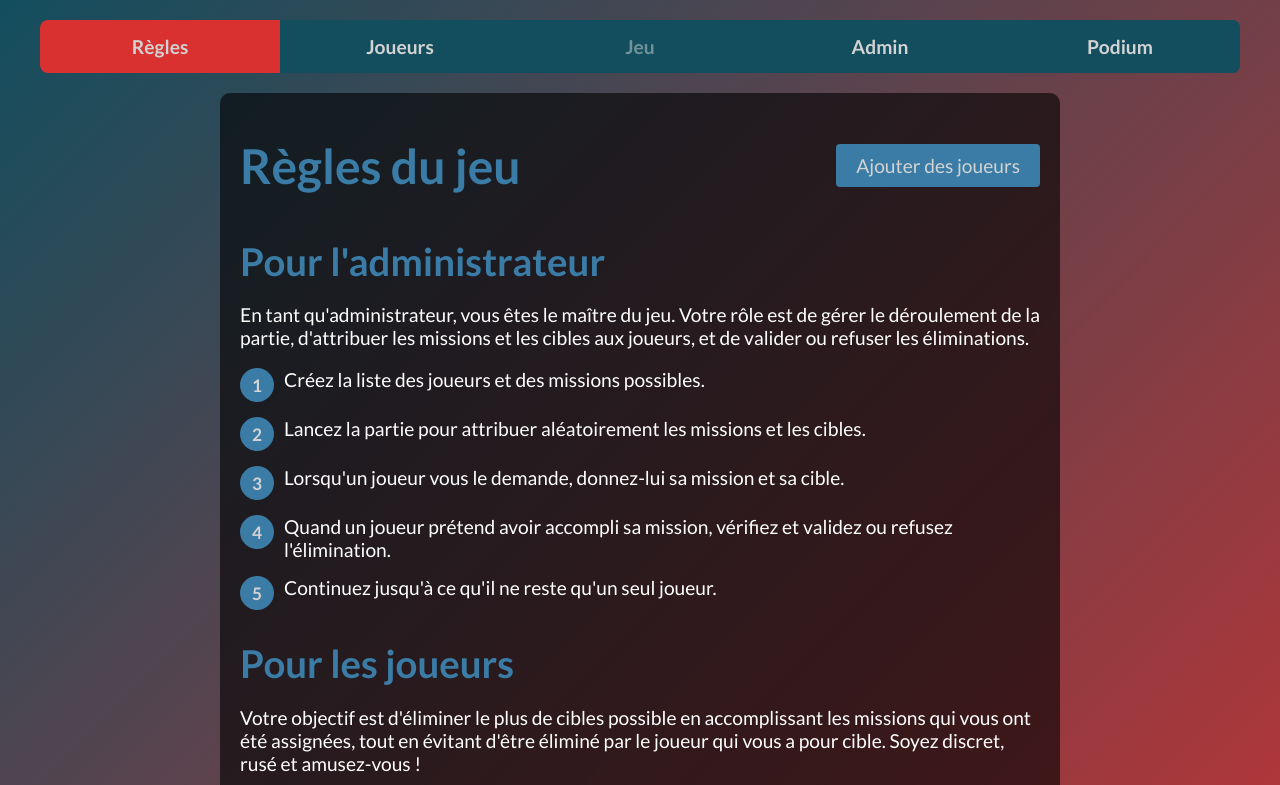
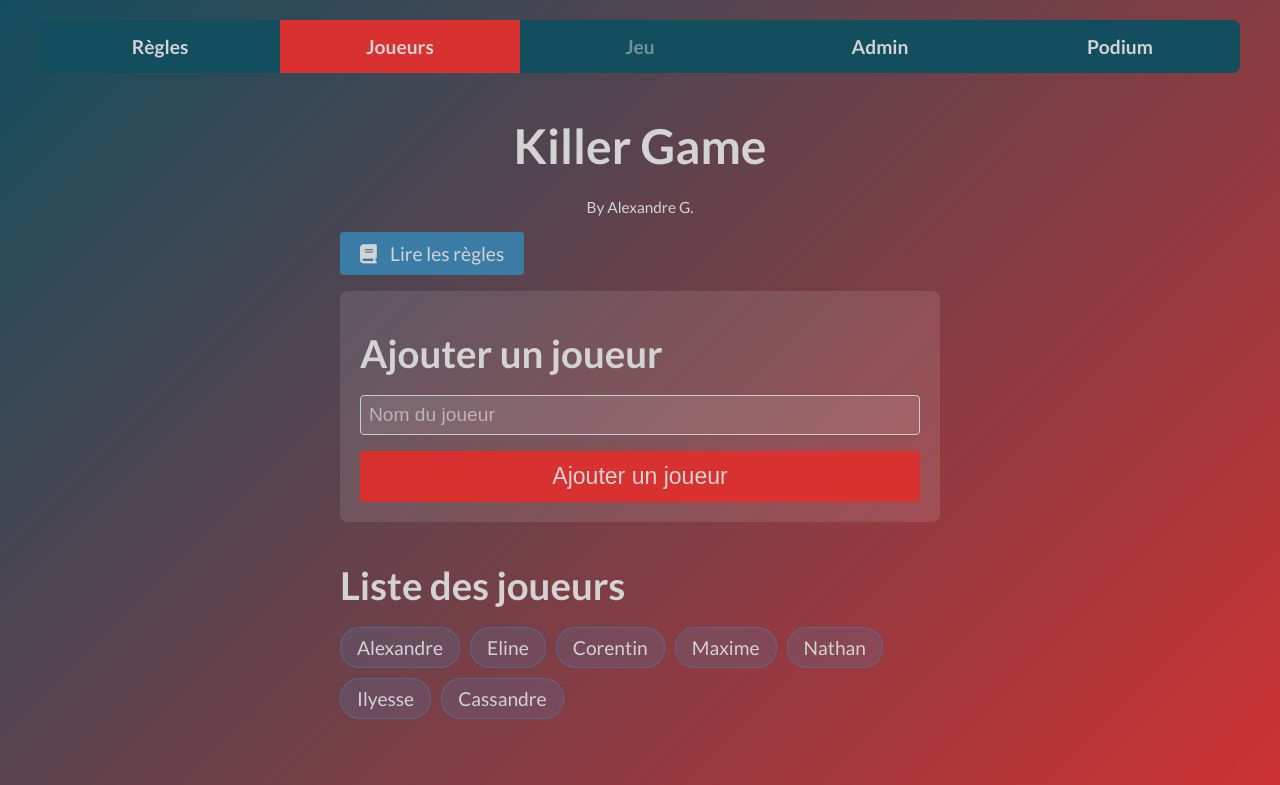
Before and after one commit to AlexandreGaultier/killer-game, a Vue app: page / in a window 1280 px wide. Shown: the top 785 px of the page. Built offline with nearby package versions, Linux system fonts and the light colour scheme.

Commit message:
rework of navigation

```diff
--- a/src/App.vue
+++ b/src/App.vue
@@ -24,8 +24,8 @@ export default defineComponent({
     })
 
     const navItems = computed(() => [
-      { path: '/', text: 'Règles', icon: 'fas fa-book', isDisabled: false },
-      { path: '/setup', text: 'Joueurs', icon: 'fas fa-users', isDisabled: gameStore.isGameStarted },
+      { path: '/rules', text: 'Règles', icon: 'fas fa-book', isDisabled: false },
+      { path: '/', text: 'Joueurs', icon: 'fas fa-users', isDisabled: gameStore.isGameStarted },
       { path: '/game', text: 'Jeu', icon: 'fas fa-gamepad', isDisabled: !gameStore.isGameStarted },
       { path: '/admin', text: 'Admin', icon: 'fas fa-cog', isDisabled: false },
       { path: '/podium', text: 'Podium', icon: 'fas fa-trophy', isDisabled: false },
--- a/src/components/ResetButton.vue
+++ b/src/components/ResetButton.vue
@@ -16,7 +16,7 @@ setup() {
     const resetGame = (): void => {
     if (confirm('Êtes-vous sûr de vouloir réinitialiser le jeu ? Toutes les données seront perdues.')) {
         gameStore.resetGame()
-        router.push('/setup')
+        router.push('/')
     }
     }
 
--- a/src/main.ts
+++ b/src/main.ts
@@ -1,13 +1,12 @@
 import { createApp } from 'vue'
 import { createPinia } from 'pinia'
-import { createRouter, createWebHistory, RouteLocationNormalized } from 'vue-router'
+import { createRouter, createWebHistory } from 'vue-router'
 import App from './App.vue'
 import SetupView from './views/SetupView.vue'
 import GameView from './views/GameView.vue'
 import AdminView from './views/AdminView.vue'
 import PodiumView from './views/PodiumView.vue'
 import RulesView from './views/RulesView.vue'
-import { useGameStore } from './stores/gameStore'
 
 const app = createApp(App)
 const pinia = createPinia()
@@ -17,26 +16,13 @@ app.use(pinia)
 const router = createRouter({
   history: createWebHistory(),
   routes: [
-    { path: '/', component: RulesView },
-    { path: '/setup', component: SetupView },
+    { path: '/rules', component: RulesView },
+    { path: '/', component: SetupView },
     { path: '/game', component: GameView },
     { path: '/admin', component: AdminView },
     { path: '/podium', component: PodiumView },
   ]
 })
 
-// Garde de navigation global
-router.beforeEach((to: RouteLocationNormalized, _from: RouteLocationNormalized, next) => {
-  const gameStore = useGameStore()
-
-  if (to.path === '/setup' && gameStore.isGameStarted) {
-    next('/game')
-  } else if (to.path === '/game' && !gameStore.isGameStarted) {
-    next('/setup')
-  } else {
-    next()
-  }
-})
-
 app.use(router)
 app.mount('#app')
--- a/src/views/RulesView.vue
+++ b/src/views/RulesView.vue
@@ -2,7 +2,7 @@
     <div class="rules-view">
       <div class="header">
         <h1>Règles du jeu</h1>
-        <router-link to="/setup" class="add-players-button">Ajouter des joueurs</router-link>
+        <router-link to="/" class="add-players-button">Ajouter des joueurs</router-link>
       </div>
       <section class="admin-rules">
           <h2>Pour l'administrateur</h2>
@@ -43,7 +43,7 @@
       </div>
 
       <div class="bottom-button-container">
-        <router-link to="/setup" class="add-players-button">Ajouter des joueurs</router-link>
+        <router-link to="/" class="add-players-button">Ajouter des joueurs</router-link>
       </div>
     </div>
   </template>
--- a/src/views/SetupView.vue
+++ b/src/views/SetupView.vue
@@ -1,7 +1,8 @@
 <template>
   <div class="setup-view">
     <h1>Killer Game</h1>
-    <p>By Alexandre G.</p>
+    <p class="author">By Alexandre G.</p>
+    <router-link class="rules-link" to="/rules"><i style="margin-right: 0.6rem;" class="fas fa-book"></i> Lire les règles</router-link>
     <div class="card">
       <h2>Ajouter un joueur</h2>
       <PlayerInput />
@@ -67,6 +68,21 @@ export default defineComponent({
   align-items: center;
   max-width: 600px;
   margin: 0 auto;
+}
+
+.author {
+  font-size: 0.8em;
+  margin: 0 0 1rem 0;
+}
+
+.rules-link {
+  align-self: flex-start;
+  background-color: var(--accent-blue);
+  color: var(--text-color);
+  padding: 10px 20px;
+  border-radius: 4px;
+  text-decoration: none;
+  margin-bottom: 1rem;
 }
 
 .card {
```
